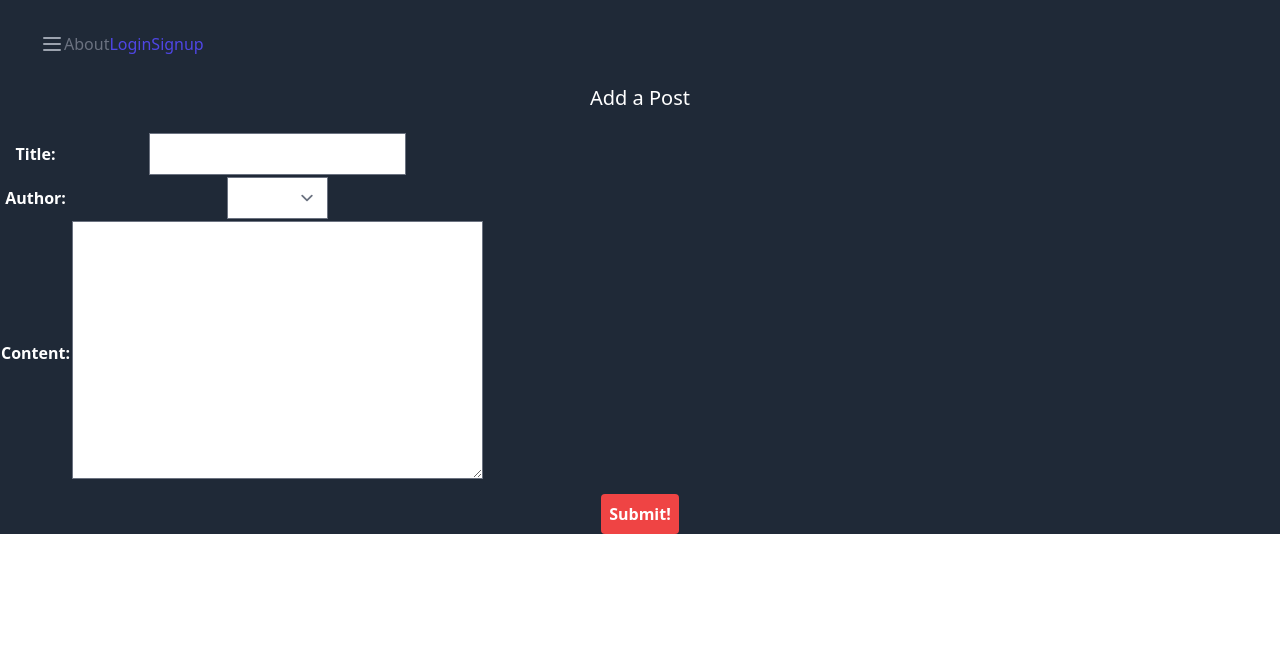
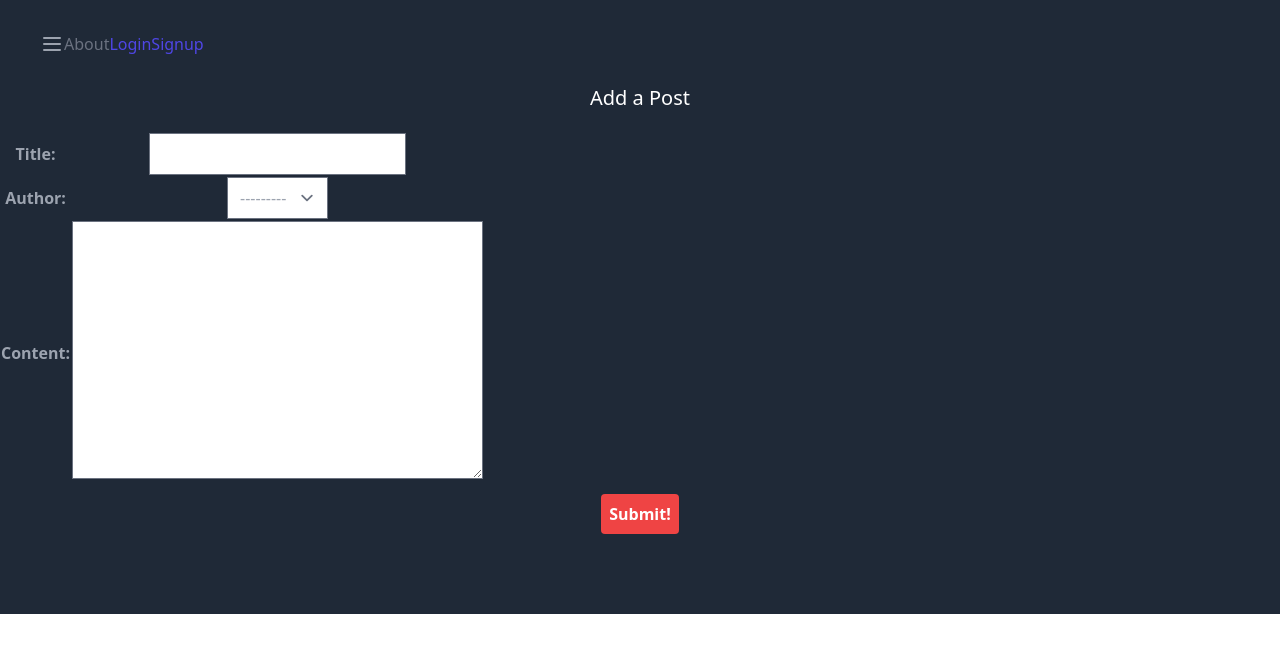
Before and after one commit to nrayrod1016/stumblr, a Django app: page /posts/create/ in a window 1280 px wide. Shown: the top 653 px of the page. Run offline with Django 3.2, Linux system fonts and the light colour scheme; some libraries are stand-ins or nearby versions.

Commit message:
stylepost-detail/about

```diff
--- a/main_app/templates/main_app/post_confirm_delete.html
+++ b/main_app/templates/main_app/post_confirm_delete.html
@@ -7,6 +7,7 @@
   <h1>Delete Cat?</h1>
   <img src="{% static 'images/nerd-cat.svg' %}" alt="A cat using a computer"/>
 </div>
+
 <h2>Are you sure you want to delete {{ object.title }}?</h2>
 
 <form action="" method="post" class="form bg-gray-800">
--- a/main_app/templates/main_app/post_form.html
+++ b/main_app/templates/main_app/post_form.html
@@ -10,17 +10,17 @@
 
 
 
-<div class='page-header'>
+<div class='page-header h-full bg-gray-800'>
 {% if object %}
   <h1>Edit {{ object.title }}</h1>
 {% else %}
   <h1 class="text-center text-white text-xl m-5">Add a Post</h1>
 {% endif %}
 </div>
-<section class="content-center">
-  <form action="" method='post' class='form-container text-center bg-gray-800'>
+<section class="center mb-20 bg-gray-800">
+  <form action="" method='post' class='form-container text-center  content-center bg-gray-800 '>
     {% csrf_token %}
-  <table class="text-white text-center">
+  <table class="text-gray-400 text-center">
   {{form.as_table}}
 
   </table>
```
Also changed, not shown: main_app/templates/posts/detail.html (+11 -9 lines).
